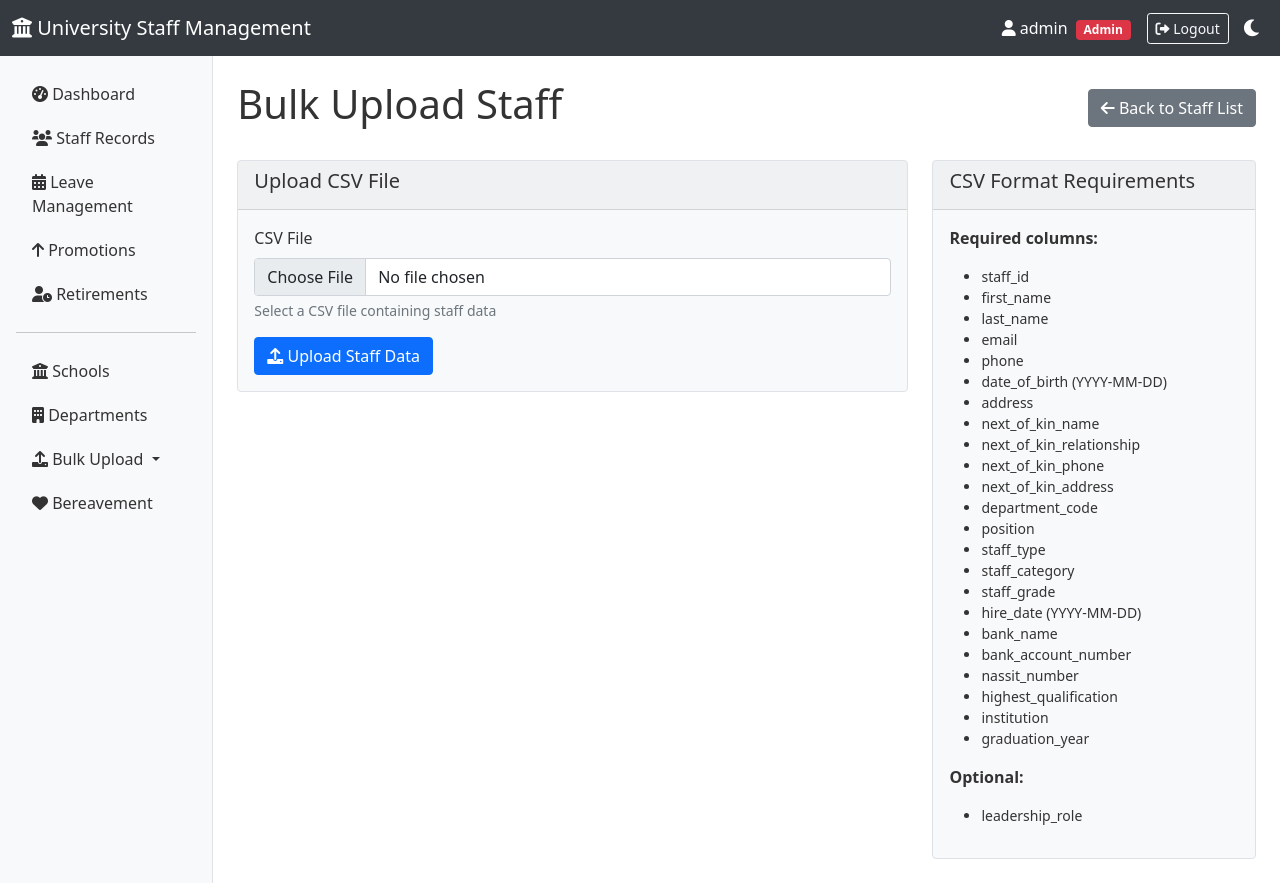
After one commit to Rango004/Mamie, a Django app: page /bulk-upload/staff/ in a window 1280 px wide. The commit adds this page. Run offline with Django 4.2, Linux system fonts and the light colour scheme; a user stored in the database is signed in; data comes from the database, SQL or seed files in the repository; both versions use the stored data as it was after the commit.

```diff
--- a/staff_management/staff/templates/staff/base.html
+++ b/staff_management/staff/templates/staff/base.html
@@ -332,6 +332,20 @@
                             <i class="fas fa-building"></i> Departments
                         </a>
                     </li>
+                    {% if is_hrmo or user.is_superuser %}
+                    <li class="nav-item dropdown">
+                        <a class="nav-link dropdown-toggle" href="#" role="button" data-bs-toggle="dropdown">
+                            <i class="fas fa-upload"></i> Bulk Upload
+                        </a>
+                        <ul class="dropdown-menu">
+                            <li><a class="dropdown-item" href="{% url 'bulk_upload_schools' %}">Schools</a></li>
+                            <li><a class="dropdown-item" href="{% url 'bulk_upload_departments' %}">Departments</a></li>
+                            <li><a class="dropdown-item" href="{% url 'bulk_upload_staff' %}">Staff</a></li>
+                        </ul>
+                    </li>
+                    {% endif %}
+                    <li class="nav-item">
+                    </li>
                     {% endif %}
                     <li class="nav-item">
                         <a class="nav-link" href="{% url 'bereavement_list' %}">
--- /dev/null
+++ b/staff_management/staff/templates/staff/bulk_upload_staff.html
@@ -0,0 +1,73 @@
+{% extends 'staff/base.html' %}
+
+{% block content %}
+<div class="d-flex justify-content-between align-items-center mb-4">
+    <h1>Bulk Upload Staff</h1>
+    <a href="{% url 'staff_list' %}" class="btn btn-secondary">
+        <i class="fas fa-arrow-left"></i> Back to Staff List
+    </a>
+</div>
+
+<div class="row">
+    <div class="col-md-8">
+        <div class="card">
+            <div class="card-header">
+                <h5>Upload CSV File</h5>
+            </div>
+            <div class="card-body">
+                <form method="post" enctype="multipart/form-data">
+                    {% csrf_token %}
+                    <div class="mb-3">
+                        <label for="csv_file" class="form-label">CSV File</label>
+                        <input type="file" class="form-control" id="csv_file" name="csv_file" accept=".csv" required>
+                        <div class="form-text">Select a CSV file containing staff data</div>
+                    </div>
+                    <button type="submit" class="btn btn-primary">
+                        <i class="fas fa-upload"></i> Upload Staff Data
+                    </button>
+                </form>
+            </div>
+        </div>
+    </div>
+
+    <div class="col-md-4">
+        <div class="card">
+            <div class="card-header">
+                <h5>CSV Format Requirements</h5>
+            </div>
+            <div class="card-body">
+                <p><strong>Required columns:</strong></p>
+                <ul class="small">
+                    <li>staff_id</li>
+                    <li>first_name</li>
+                    <li>last_name</li>
+                    <li>email</li>
+                    <li>phone</li>
+                    <li>date_of_birth (YYYY-MM-DD)</li>
+                    <li>address</li>
+                    <li>next_of_kin_name</li>
+                    <li>next_of_kin_relationship</li>
+                    <li>next_of_kin_phone</li>
+                    <li>next_of_kin_address</li>
+                    <li>department_code</li>
+                    <li>position</li>
+                    <li>staff_type</li>
+                    <li>staff_category</li>
+                    <li>staff_grade</li>
+                    <li>hire_date (YYYY-MM-DD)</li>
+                    <li>bank_name</li>
+                    <li>bank_account_number</li>
+                    <li>nassit_number</li>
+                    <li>highest_qualification</li>
+                    <li>institution</li>
+                    <li>graduation_year</li>
+                </ul>
+                <p><strong>Optional:</strong></p>
+                <ul class="small">
+                    <li>leadership_role</li>
+                </ul>
+            </div>
+        </div>
+    </div>
+</div>
+{% endblock %}
--- a/staff_management/staff/urls.py
+++ b/staff_management/staff/urls.py
@@ -52,4 +52,9 @@ urlpatterns = [
     path('export/staff/csv/', views.export_staff_csv, name='export_staff_csv'),
     path('export/staff/pdf/', views.export_staff_pdf, name='export_staff_pdf'),
 
+    # Bulk upload URLs
+    path('bulk-upload/staff/', views.bulk_upload_staff, name='bulk_upload_staff'),
+    path('bulk-upload/departments/', views.bulk_upload_departments, name='bulk_upload_departments'),
+    path('bulk-upload/schools/', views.bulk_upload_schools, name='bulk_upload_schools'),
+
 ]
--- a/staff_management/staff/views.py
+++ b/staff_management/staff/views.py
@@ -106,6 +106,21 @@ def staff_create(request):
 
     if request.method == 'POST':
         form = StaffForm(request.POST, request.FILES)
+
+        # Validate photo if uploaded
+        if request.FILES.get('photo'):
+            photo = request.FILES['photo']
+            allowed_types = ['image/jpeg', 'image/jpg', 'image/png', 'image/gif']
+            max_size = 1 * 1024 * 1024  # 1MB
+
+            if photo.content_type not in allowed_types:
+                messages.error(request, 'Only JPEG, PNG, and GIF images are allowed for photos.')
+                return render(request, 'staff/staff_form.html', {'form': form, 'title': 'Add Staff'})
+
+            if photo.size > max_size:
+                messages.error(request, 'Photo file size must be less than 1MB.')
+                return render(request, 'staff/staff_form.html', {'form': form, 'title': 'Add Staff'})
+
         if form.is_valid():
             try:
                 staff = form.save()
@@ -132,6 +147,21 @@ def staff_update(request, pk):
     staff = get_object_or_404(Staff, pk=pk)
     if request.method == 'POST':
         form = StaffForm(request.POST, request.FILES, instance=staff)
+
+        # Validate photo if uploaded
+        if request.FILES.get('photo'):
+            photo = request.FILES['photo']
+            allowed_types = ['image/jpeg', 'image/jpg', 'image/png', 'image/gif']
+            max_size = 1 * 1024 * 1024  # 1MB
+
+            if photo.content_type not in allowed_types:
+                messages.error(request, 'Only JPEG, PNG, and GIF images are allowed for photos.')
+                return render(request, 'staff/staff_form.html', {'form': form, 'title': 'Update Staff'})
+
+            if photo.size > max_size:
+                messages.error(request, 'Photo file size must be less than 1MB.')
+                return render(request, 'staff/staff_form.html', {'form': form, 'title': 'Update Staff'})
+
         if form.is_valid():
             try:
                 updated_staff = form.save()
@@ -733,8 +763,22 @@ def update_profile_photo(request):
         return redirect('dashboard')
 
     if request.method == 'POST' and request.FILES.get('photo'):
+        photo = request.FILES['photo']
+
+        # File validation
+        allowed_types = ['image/jpeg', 'image/jpg', 'image/png', 'image/gif']
+        max_size = 1 * 1024 * 1024  # 1MB
+
+        if photo.content_type not in allowed_types:
+            messages.error(request, 'Only JPEG, PNG, and GIF images are allowed.')
+            return redirect('my_profile')
+
+        if photo.size > max_size:
+            messages.error(request, 'File size must be less than 1MB.')
+            return redirect('my_profile')
+
         try:
-            staff.photo = request.FILES['photo']
+            staff.photo = photo
             staff.save()
             messages.success(request, 'Profile photo updated successfully!')
         except Exception as e:
@@ -782,13 +826,28 @@ def staff_profile_view(request, pk):
 
 def staff_register(request):
     if request.method == 'POST':
-        staff_id = request.POST.get('staff_id')
-        email = request.POST.get('email')
-        password = request.POST.get('password')
-        confirm_password = request.POST.get('confirm_password')
+        staff_id = request.POST.get('staff_id', '').strip()
+        email = request.POST.get('email', '').strip().lower()
+        password = request.POST.get('password', '')
+        confirm_password = request.POST.get('confirm_password', '')
+
+        # Input validation
+        if not staff_id or not email or not password:
+            messages.error(request, 'All fields are required.')
+            return render(request, 'registration/staff_register.html')
+
+        if len(password) < 8:
+            messages.error(request, 'Password must be at least 8 characters long.')
+            return render(request, 'registration/staff_register.html')
 
         if password != confirm_password:
             messages.error(request, 'Passwords do not match.')
+            return render(request, 'registration/staff_register.html')
+
+        # Sanitize inputs
+        import re
+        if not re.match(r'^[A-Za-z0-9]+$', staff_id):
+            messages.error(request, 'Staff ID can only contain letters and numbers.')
             return render(request, 'registration/staff_register.html')
 
         try:
@@ -796,8 +855,8 @@ def staff_register(request):
             staff = Staff.objects.get(staff_id=staff_id, email=email)
 
             # Check if user already exists
-            if User.objects.filter(email=email).exists():
-                messages.error(request, 'An account with this email already exists.')
+            if User.objects.filter(Q(email=email) | Q(username=staff_id)).exists():
+                messages.error(request, 'An account with this email or staff ID already exists.')
                 return render(request, 'registration/staff_register.html')
 
             # Create user account
@@ -814,5 +873,150 @@ def staff_register(request):
 
         except Staff.DoesNotExist:
             messages.error(request, 'Invalid staff ID or email. Please contact HR.')
+        except Exception as e:
+            messages.error(request, 'Registration failed. Please try again.')
 
     return render(request, 'registration/staff_register.html')
+
+# Bulk upload views
+@login_required
+def bulk_upload_staff(request):
+    if not (request.user.is_superuser or hasattr(request.user, 'hrmo')):
+        messages.error(request, 'Access denied. HRMO privileges required.')
+        return redirect('dashboard')
+
+    if request.method == 'POST' and request.FILES.get('csv_file'):
+        csv_file = request.FILES['csv_file']
+
+        # Validate CSV file
+        if not csv_file.name.endswith('.csv'):
+            messages.error(request, 'Please upload a CSV file.')
+            return render(request, 'staff/bulk_upload_staff.html')
+
+        if csv_file.size > 10 * 1024 * 1024:  # 10MB limit
+            messages.error(request, 'File size must be less than 10MB.')
+            return render(request, 'staff/bulk_upload_staff.html')
+
+        try:
+            decoded_file = csv_file.read().decode('utf-8').splitlines()
+            reader = csv.DictReader(decoded_file)
+
+            success_count = 0
+            error_count = 0
+
+            for row in reader:
+                try:
+                    department = Department.objects.get(code=row['department_code'])
+
+                    Staff.objects.create(
+                        staff_id=row['staff_id'],
+                        first_name=row['first_name'],
+                        last_name=row['last_name'],
+                        email=row['email'],
+                        phone=row['phone'],
+                        date_of_birth=datetime.strptime(row['date_of_birth'], '%Y-%m-%d').date(),
+                        address=row['address'],
+                        next_of_kin_name=row['next_of_kin_name'],
+                        next_of_kin_relationship=row['next_of_kin_relationship'],
+                        next_of_kin_phone=row['next_of_kin_phone'],
+                        next_of_kin_address=row['next_of_kin_address'],
+                        department=department,
+                        position=row['position'],
+                        staff_type=row['staff_type'],
+                        staff_category=row['staff_category'],
+                        staff_grade=row['staff_grade'],
+                        leadership_role=row.get('leadership_role', 'none'),
+                        hire_date=datetime.strptime(row['hire_date'], '%Y-%m-%d').date(),
+                        bank_name=row['bank_name'],
+                        bank_account_number=row['bank_account_number'],
+                        nassit_number=row['nassit_number'],
+                        highest_qualification=row['highest_qualification'],
+                        institution=row['institution'],
+                        graduation_year=int(row['graduation_year'])
+                    )
+                    success_count += 1
+                except Exception as e:
+                    error_count += 1
+
+            messages.success(request, f'Successfully uploaded {success_count} staff records.')
+            if error_count > 0:
+                messages.warning(request, f'{error_count} records failed.')
+
+        except Exception as e:
+            messages.error(request, f'Error processing file: {str(e)}')
+
+    return render(request, 'staff/bulk_upload_staff.html')
+
+@login_required
+def bulk_upload_departments(request):
+    if not (request.user.is_superuser or hasattr(request.user, 'hrmo')):
+        messages.error(request, 'Access denied. HRMO privileges required.')
+        return redirect('dashboard')
+
+    if request.method == 'POST' and request.FILES.get('csv_file'):
+        csv_file = request.FILES['csv_file']
+        try:
+            decoded_file = csv_file.read().decode('utf-8').splitlines()
+            reader = csv.DictReader(decoded_file)
+
+            success_count = 0
+            error_count = 0
+
+            for row in reader:
+                try:
+                    school = None
+                    if row.get('school_code'):
+                        school = School.objects.get(code=row['school_code'])
+
+                    Department.objects.create(
+                        name=row['name'],
+                        code=row['code'],
+                        school=school,
+                        department_type=row.get('department_type', 'academic')
+                    )
+                    success_count += 1
+                except Exception as e:
+                    error_count += 1
+
+            messages.success(request, f'Successfully uploaded {success_count} departments.')
+            if error_count > 0:
+                messages.warning(request, f'{error_count} departments failed.')
+
+        except Exception as e:
+            messages.error(request, f'Error processing file: {str(e)}')
+
+    return render(request, 'staff/bulk_upload_departments.html')
+
+@login_required
+def bulk_upload_schools(request):
+    if not (request.user.is_superuser or hasattr(request.user, 'hrmo')):
+        messages.error(request, 'Access denied. HRMO privileges required.')
+        return redirect('dashboard')
+
+    if request.method == 'POST' and request.FILES.get('csv_file'):
+        csv_file = request.FILES['csv_file']
+        try:
+            decoded_file = csv_file.read().decode('utf-8').splitlines()
+            reader = csv.DictReader(decoded_file)
+
+            success_count = 0
+            error_count = 0
+
+            for row in reader:
+                try:
+                    School.objects.create(
+                        name=row['name'],
+                        code=row['code']
+                    )
+                    success_count += 1
+                except Exception as e:
+                    error_count += 1
+
+            messages.success(request, f'Successfully uploaded {success_count} schools.')
+            if error_count > 0:
+                messages.warning(request, f'{error_count} schools failed.')
+
+        except Exception as e:
+            messages.error(request, f'Error processing file: {str(e)}')
+
+    return render(request, 'staff/bulk_upload_schools.html')
```
Also changed, not shown: staff_management/production_settings.py (added, +67 -0 lines), staff_management/staff/templates/staff/bulk_upload_departments.html (added, +60 -0 lines), staff_management/staff/templates/staff/bulk_upload_schools.html (added, +58 -0 lines), staff_management/university_staff/settings.py (+13 -0 lines), staff_management/workflow_staff_db.sqlite3.
